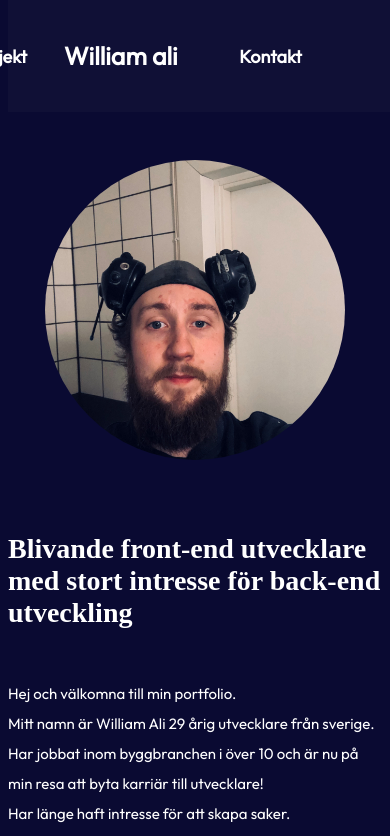
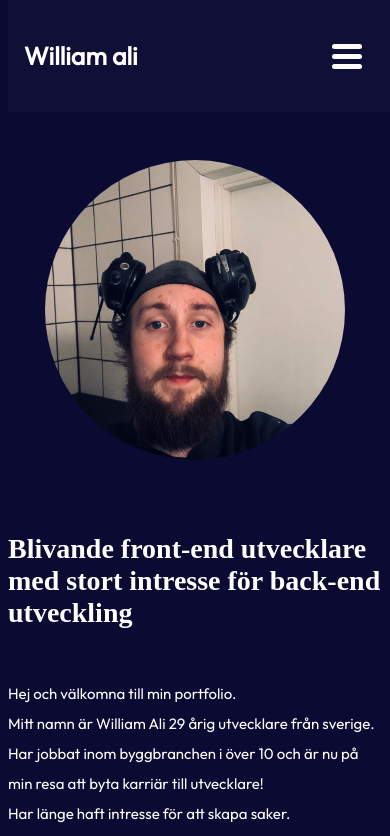
Before and after one commit to prodigystudios/MainPortfolio, a Vue app: page /#/ in a window 390 px wide. Shown: the top 836 px of the page. Built offline with nearby package versions, Linux system fonts and the light colour scheme; a web font is replaced by a local one.

Commit message:
Added mobile fixes, Added mobile menu

```diff
--- a/src/components/ContactSection.vue
+++ b/src/components/ContactSection.vue
@@ -87,7 +87,6 @@ h1
 .container
 {
     display: grid;
-    position: relative;
     grid-template-columns: 1fr 1fr;
     grid-template-rows: 1fr 1fr 1fr 1fr;
     gap: 0px 30px;
--- a/src/components/ProjectSection.vue
+++ b/src/components/ProjectSection.vue
@@ -23,10 +23,10 @@
                 <transition name="fade">
                     <div v-if="projectLoaded">
                         <button ref="btn" @click="SetElementVisible" class="project-btn">X</button>
-                        <button v-if="!endOfProjectList" class="right-button" @click="NextProject()">
+                        <button v-if="!endOfProjectList && !mobileView" class="right-button" @click="NextProject()">
                             <arrow />
                         </button>
-                        <button v-if="!startOfProjectList" class="left-button" @click="PriveousProject()">
+                        <button v-if="!startOfProjectList && !mobileView" class="left-button" @click="PriveousProject()">
                             <arrow />
                         </button>
                         <section class="project-single-container"
@@ -57,6 +57,7 @@ export default {
             startOfProjectList: false,
             endOfProjectList: false,
             isLinkedPressed: false,
+            mobileView: false,
             //interval
             interval: null,
 
@@ -122,6 +123,7 @@ export default {
             ]
         }
     },
+
     methods: {
         linkedPressed() {
             this.isLinkedPressed = true;
@@ -132,10 +134,7 @@ export default {
                 }
             }, 100)
         },
-
         SetElementVisible(id) {
-            const htmlEl = document.getElementsByClassName('html');
-            htmlEl.style.overflow = 'hidden';
             if (!this.isLinkedPressed) {
                 if (!this.projectClicked) {
                     this.indexSlice = id;
@@ -156,8 +155,8 @@ export default {
                     this.TransitionEnd(300);
                 }
             }
+        },
 
-        },
         //transition with timer to handle animations loading
         TransitionLoad(timer) {
 
@@ -205,12 +204,14 @@ export default {
             }
         },
         //Close window when scrolling away from project section
-        // handleScroll(event) {
-        //     if (this.projectLoaded && this.projectClicked) {
-        //         this.projectLoaded = false;
-        //         this.TransitionEnd(100);
-        //     }
-        // },
+        handleScroll(event) {
+            if (!this.mobileView) {
+                if (this.projectLoaded && this.projectClicked) {
+                    this.projectLoaded = false;
+                    this.TransitionEnd(100);
+                }
+            }
+        },
     },
     computed: {
         lengthOfProject() {
@@ -219,6 +220,9 @@ export default {
     },
     created() {
         window.addEventListener('scroll', this.handleScroll);
+        if(screen.width <= 425) {
+            this.mobileView = true;
+        }
     },
 }
 </script>
@@ -409,12 +413,12 @@ a
     .project-container
     {
         position: fixed;
-        top:0;
+        top: 0;
         width: 100%;
         height: 100%;
         background: #09092f;
         box-shadow: 1px 1px 40px 20px black;
-        overflow-y:scroll;
+        overflow-y: scroll;
     }
 
     .project-image
--- a/src/views/HomeView.vue
+++ b/src/views/HomeView.vue
@@ -1,5 +1,6 @@
 <template>
-  <nav ref="navbar" class="navbar">
+  <transition name="dropdown">
+    <nav ref="navbar" class="navbar-desktop">
       <div class="nav-links">
         <div class="dropdown-menu">
           <button class="btn-nav" @click="ScrollToAnchor('hero-section')">Om mig
@@ -11,6 +12,28 @@
           </div>
         </div>
         <button class="main-name" @click="ScrollToAnchor('hero-section')">William ali</button>
+        <button @click="ScrollToAnchor('project-section')">Projekt</button>
+        <button @click="ScrollToAnchor('contact-section')">Kontakt</button>
+      </div>
+    </nav>
+  </transition>
+  <nav class="navbar-mobile">
+    <div class="nav-links">
+      <button class="main-name" @click="ScrollToAnchor('hero-section')">William ali</button>
+      <button v-if="!mobileMenu" class="menu-btn" @click="mobileMenu = true">
+        <div class="hamburger-container">
+          <div class="hamburger"></div>
+          <div class="hamburger"></div>
+          <div class="hamburger"></div>
+        </div>
+      </button>
+      <button v-else @click="mobileMenu = false">
+        <h1>X</h1>
+      </button>
+    </div>
+    <div v-if="mobileMenu" class="menu-container">
+      <button @click="ScrollToAnchor('hero-section')">Om mig</button>
+      <button @click="ScrollToAnchor('knowledge-section')">Kunskaper</button>
       <button @click="ScrollToAnchor('project-section')">Projekt</button>
       <button @click="ScrollToAnchor('contact-section')">Kontakt</button>
     </div>
@@ -54,10 +77,24 @@ import ContactSection from '@/components/ContactSection.vue';
 import Arrow from '@/components/Arrow.vue';
 export default {
   components: { HeroSection, KnowledgeSection, ProjectSection, ContactSection, Arrow },
+  data() {
+    return {
+      mobileView: false,
+      mobileMenu: false,
+    }
+  },
+  created() {
+    if (screen.width <= 425) {
+      this.mobileView = true;
+    }
+    else {
+      this.mobileView = false;
+    }
+  },
   methods: {
     ScrollToAnchor(refName) {
       const el = this.$refs[refName];
-      console.log('this is clicked');
+      this.mobileMenu = false;
       el.scrollIntoView({ behavior: 'smooth' })
     },
   }
@@ -101,8 +138,9 @@ nav
   position: absolute;
   top: 60px;
   margin-left: 25px;
-  padding-top:20px;
+  padding-top: 20px;
 }
+
 .dropdown-menu:hover .dropdown-content
 {
   display: block;
@@ -122,8 +160,7 @@ button
 button:hover
 {
   cursor: pointer;
-  filter: drop-shadow(0px 0px 10px #4444d1)
-  brightness(200%);
+  filter: drop-shadow(0px 0px 10px #4444d1) brightness(200%);
 }
 
 section
@@ -152,9 +189,71 @@ section
   text-align: center;
   margin-bottom: 50px;
 }
-.end-btn {
+
+.end-btn
+{
   background: white;
-  width:100px;
+  width: 100px;
   border-radius: 60px;
 }
+
+@media screen and (min-width: 426px)
+{
+  .navbar-desktop
+  {
+    display: block;
+  }
+
+  .navbar-mobile
+  {
+    display: none;
+  }
+}
+
+@media screen and (max-width: 425px)
+{
+
+  .navbar-desktop
+  {
+    display: none;
+  }
+
+  .nav-links
+  {
+    display: flex;
+    height: inherit;
+    align-items: center;
+    margin-right: 30px;
+  }
+
+  .main-name
+  {
+    margin: 0px 10px;
+  }
+
+  .menu-container
+  {
+    display: flex;
+    flex-direction: column;
+    justify-content: center;
+    gap: 20px;
+    background: #0a0a32;
+    height: 400px;
+  }
+
+  .hamburger-container
+  {
+    display: flex;
+    flex-direction: column;
+    gap: 5px;
+  }
+
+  .hamburger
+  {
+    width: 30px;
+    height: 5px;
+    border-radius: 60px;
+    background: white;
+  }
+}
 </style>
```
Lines whose indentation alone changed are shown as unchanged.
